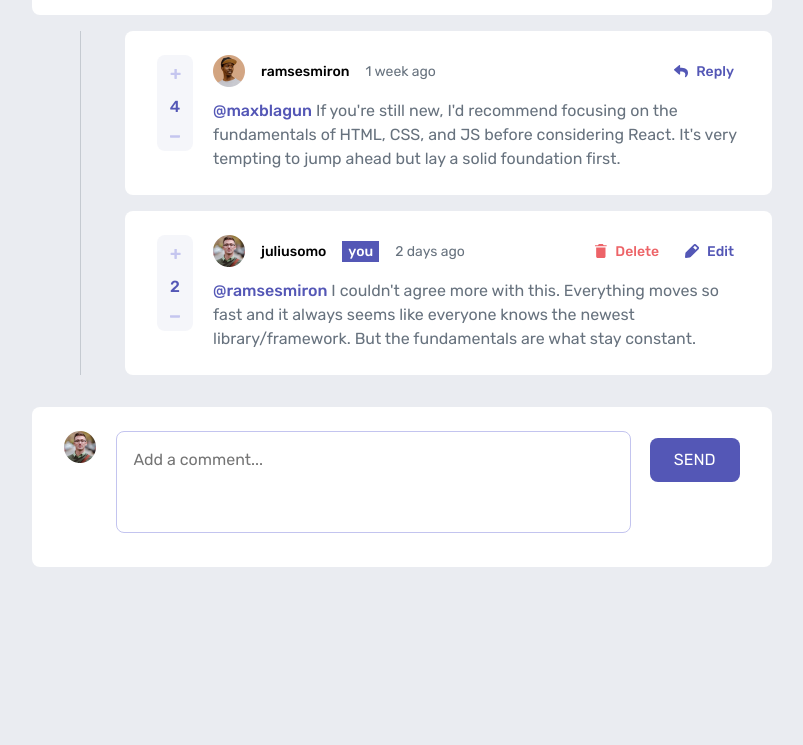
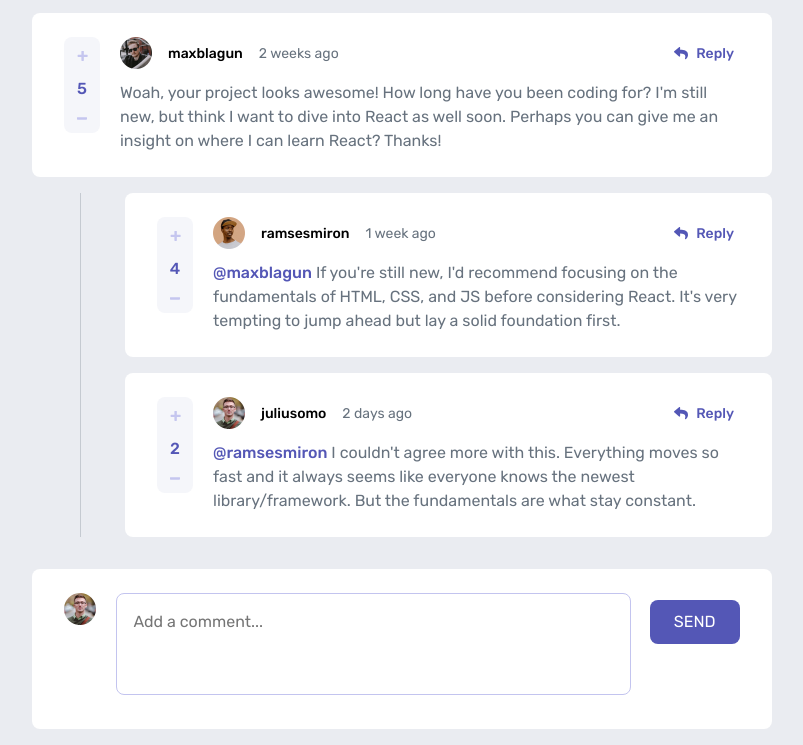
Before and after one commit to nastaj/interactive-comments-section, a plain HTML site: page src/index.html in a window 1280 px wide. Shown: the part 183-928 px from the top of the page, without its empty margins (238-1041 px from the left). Before the commit the page ends 800 px from the top, so only its background shows below. Drawn offline with Linux system fonts and the light colour scheme.

Commit message:
implemented initial rendering

```diff
--- a/src/js/controller.js
+++ b/src/js/controller.js
@@ -0,0 +1,115 @@
+// HTML Elements
+const appContainer = document.querySelector(".container");
+
+// Data
+let currentUser = {};
+let comments = [];
+
+const loadData = async function () {
+  const response = await fetch("js/data.json");
+  const data = await response.json();
+
+  currentUser = data.currentUser;
+  comments = data.comments;
+
+  // Sort comments by score
+  comments.sort((a, b) => a.score - b.score);
+};
+
+// Rendering
+const renderComments = async function () {
+  await loadData();
+  comments.forEach((comment) => generateCommentMarkup(comment));
+};
+renderComments();
+
+// Markup
+const generateCommentMarkup = function (comment) {
+  const markup = `
+  <section class="post" author="${comment.user.username}">
+    <section class="parent-post">
+      <div class="score-container">
+        <button class="btn btn-plus">
+          <img src="img/icon-plus.svg" alt="Plus icon" />
+        </button>
+        <p class="score">${comment.score}</p>
+        <button class="btn btn-plus">
+          <img src="img/icon-minus.svg" alt="Minus icon" />
+        </button>
+      </div>
+
+      <div class="post-main">
+        <header class="post-header">
+          <div class="user-info">
+            <img
+              class="avatar"
+              src="${comment.user.image.webp}"
+              alt="User avatar"
+            />
+            <p class="author">${comment.user.username}</p>
+            <p class="date">${comment.createdAt}</p>
+          </div>
+
+          <button class="btn-reply">
+            <img src="img/icon-reply.svg" alt="Reply icon" />
+            Reply
+          </button>
+        </header>
+
+        <div class="comment-container">
+          <p class="comment">
+            ${comment.content}
+          </p>
+        </div>
+      </div>
+    </section>
+
+    <section class="replies-container">
+    ${comment.replies
+      .map((reply) => {
+        return `
+        <section class="reply-post" id="${reply.id}">
+          <div class="score-container">
+            <button class="btn btn-plus">
+              <img src="img/icon-plus.svg" alt="Plus icon" />
+            </button>
+            <p class="score">${reply.score}</p>
+            <button class="btn btn-plus">
+              <img src="img/icon-minus.svg" alt="Minus icon" />
+            </button>
+          </div>
+
+          <div class="post-main">
+            <header class="post-header">
+              <div class="user-info">
+                <img
+                  class="avatar"
+                  src="${reply.user.image.webp}"
+                  alt="User avatar"
+                />
+               <p class="author">${reply.user.username}</p>
+               <p class="date">${reply.createdAt}</p>
+              </div>
+
+              <button class="btn-reply">
+                <img src="img/icon-reply.svg" alt="Reply icon" />
+                  Reply
+              </button>
+            </header>
+
+          <div class="comment-container">
+            <p class="comment">
+              <span class="replying-to">@${reply.replyingTo}</span>
+              ${reply.content}
+            </p>
+          </div>
+          </div>
+        </section>
+            `;
+      })
+      .join("")}
+    </section>
+  `;
+
+  appContainer.insertAdjacentHTML("afterbegin", markup);
+};
--- a/data.json
+++ b/src/js/data.json
@@ -1,8 +1,8 @@
 {
   "currentUser": {
     "image": {
-      "png": "./images/avatars/image-juliusomo.png",
-      "webp": "./images/avatars/image-juliusomo.webp"
+      "png": "./img/avatars/image-juliusomo.png",
+      "webp": "./img/avatars/image-juliusomo.webp"
     },
     "username": "juliusomo"
   },
@@ -14,8 +14,8 @@
       "score": 12,
       "user": {
         "image": {
-          "png": "./images/avatars/image-amyrobson.png",
-          "webp": "./images/avatars/image-amyrobson.webp"
+          "png": "./img/avatars/image-amyrobson.png",
+          "webp": "./img/avatars/image-amyrobson.webp"
         },
         "username": "amyrobson"
       },
@@ -28,8 +28,8 @@
       "score": 5,
       "user": {
         "image": {
-          "png": "./images/avatars/image-maxblagun.png",
-          "webp": "./images/avatars/image-maxblagun.webp"
+          "png": "./img/avatars/image-maxblagun.png",
+          "webp": "./img/avatars/image-maxblagun.webp"
         },
         "username": "maxblagun"
       },
@@ -42,8 +42,8 @@
           "replyingTo": "maxblagun",
           "user": {
             "image": {
-              "png": "./images/avatars/image-ramsesmiron.png",
-              "webp": "./images/avatars/image-ramsesmiron.webp"
+              "png": "./img/avatars/image-ramsesmiron.png",
+              "webp": "./img/avatars/image-ramsesmiron.webp"
             },
             "username": "ramsesmiron"
           }
@@ -56,8 +56,8 @@
           "replyingTo": "ramsesmiron",
           "user": {
             "image": {
-              "png": "./images/avatars/image-juliusomo.png",
-              "webp": "./images/avatars/image-juliusomo.webp"
+              "png": "./img/avatars/image-juliusomo.png",
+              "webp": "./img/avatars/image-juliusomo.webp"
             },
             "username": "juliusomo"
           }
```
Also changed, not shown: src/index.html (+2 -10 lines), src/js/model.js (+10 -0 lines).
